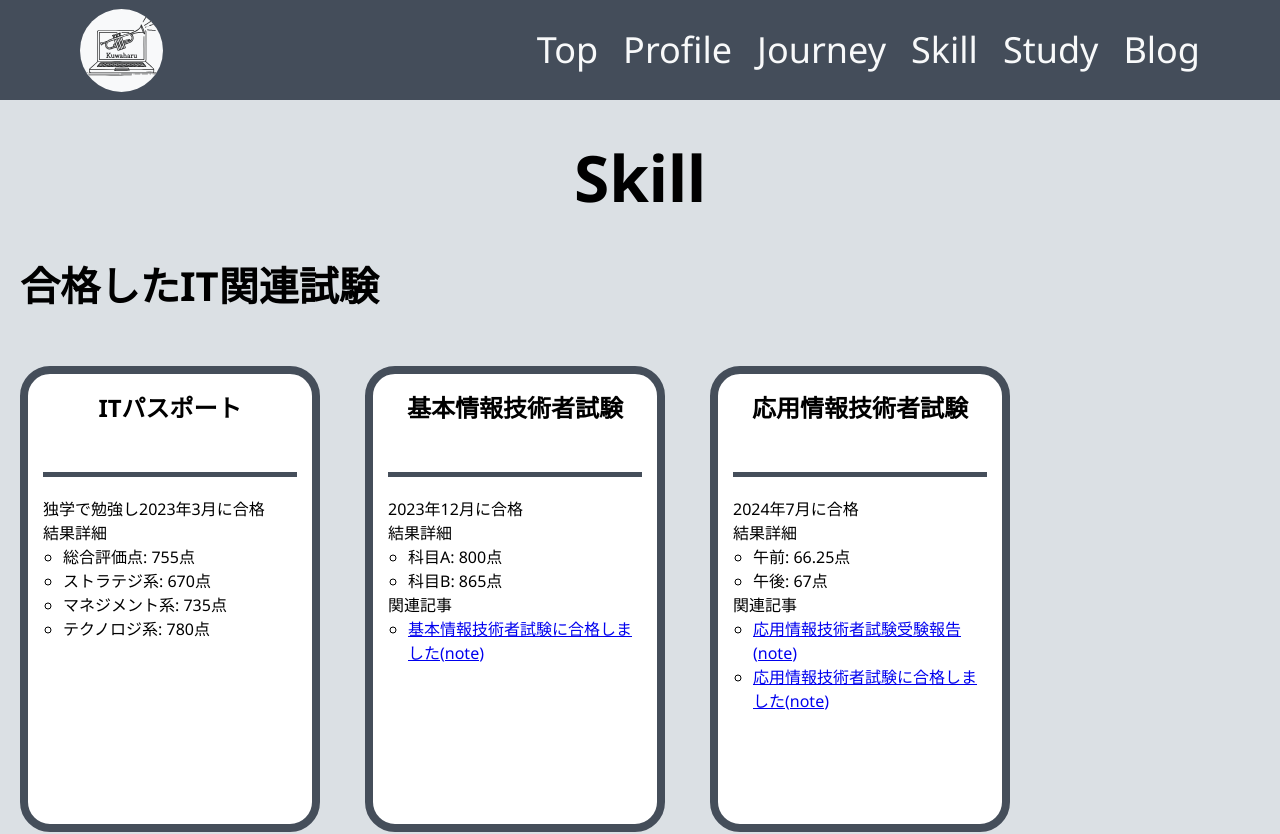
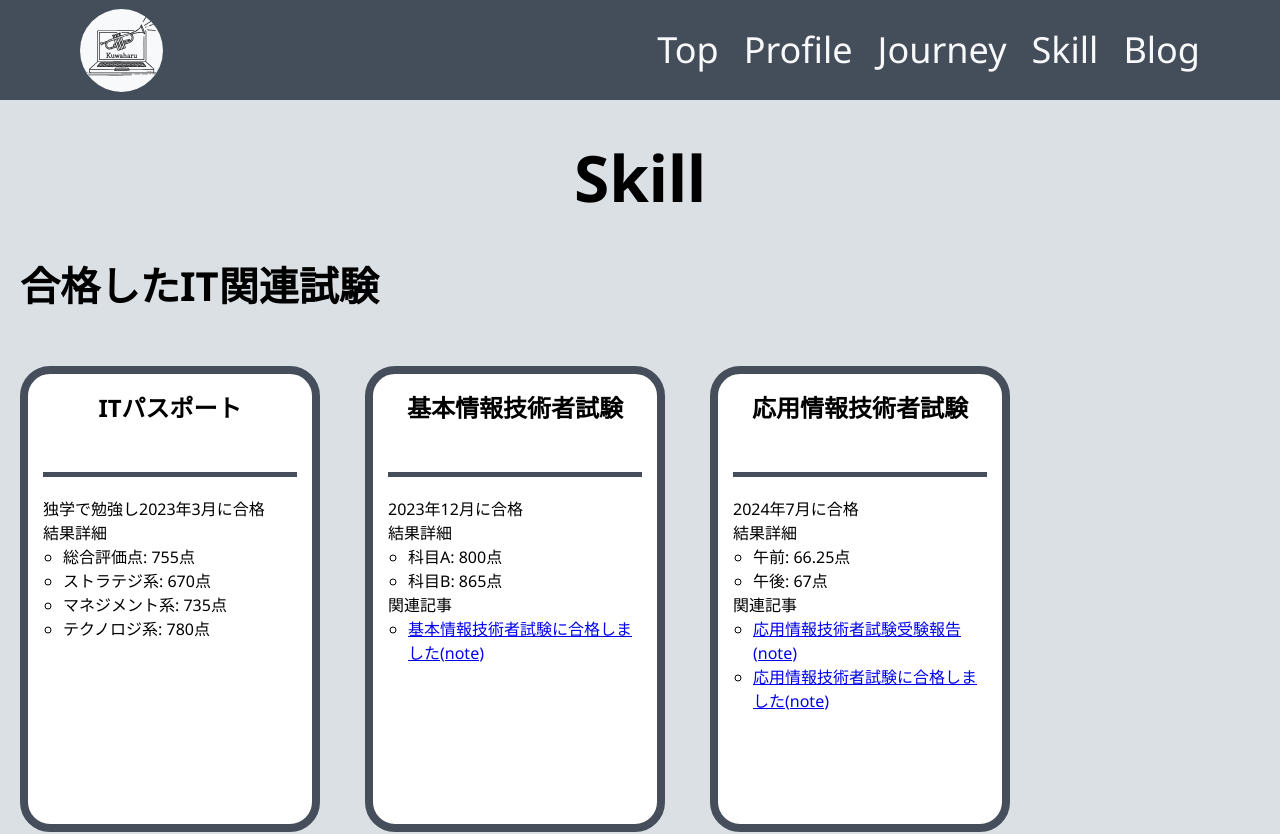
Before and after one commit to kuwaharu-git/my-portfolio, a React (Vite) app: page /skill in a window 1280 px wide. Shown: the top 834 px of the page. Built offline with nearby package versions, Linux system fonts and the light colour scheme.

Commit message:
実装していいないstudyのナビゲーションメニュー部分をコメントアウト

```diff
--- a/src/components/Burger.jsx
+++ b/src/components/Burger.jsx
@@ -23,9 +23,9 @@ class Burger extends React.Component {
         <Link id="menu-skill" style={styles.bmItemListLink} to="/skill">
         SKILL
         </Link>
-        <a id="menu-study" style={styles.bmItemListLink} href="/#study">
+        {/* <a id="menu-study" style={styles.bmItemListLink} href="/#study">
         STUDY
-        </a>
+        </a> */}
         <a id="menu-blog" style={styles.bmItemListLink} href="https://tech.kuwaharu.com" target='_blank'>
         BLOG
         </a>
--- a/src/components/Header.jsx
+++ b/src/components/Header.jsx
@@ -33,7 +33,7 @@ export const DesktopHeader = () => {
                 <NavHashLink to="/#profile">Profile</NavHashLink>
                 <NavHashLink to="/#journey">Journey</NavHashLink>
                 <NavLink to="/skill">Skill</NavLink>
-                <NavHashLink to="/#study">Study</NavHashLink>
+                {/* <NavHashLink to="/#study">Study</NavHashLink> */}
                 <NavA href="https://tech.kuwaharu.com" target="_blank">Blog</NavA>
             </Nav>
         </HeaderWrapper>
```
